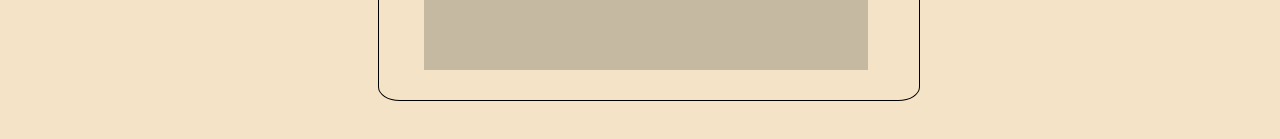
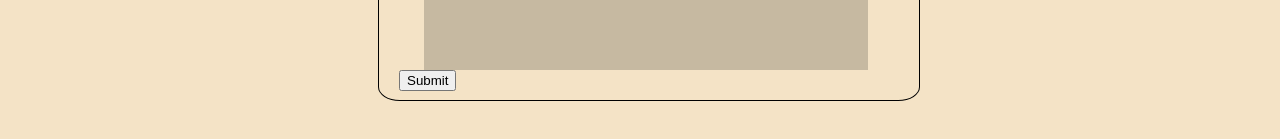
Before and after one commit to littleinventor7/Museum-Of-Useless-Stuff, a plain HTML site: page guestbook.html in a window 1280 px wide. Shown: the part 527-666 px from the top of the page. Drawn offline with Linux system fonts and the light colour scheme.

Commit message:
Update guestbook.html

```diff
--- a/guestbook.html
+++ b/guestbook.html
@@ -84,11 +84,12 @@
 <input type="text" id="name" name="name"><br>
 <label for="message" id="lmessage">Message:</label><br>
 <input type="text" id="message" name="message">
-
+<button type="submit" id="submit">Submit</button>
 </form>
 
 
 </div>
 
 </body>
+
 </html>
```
